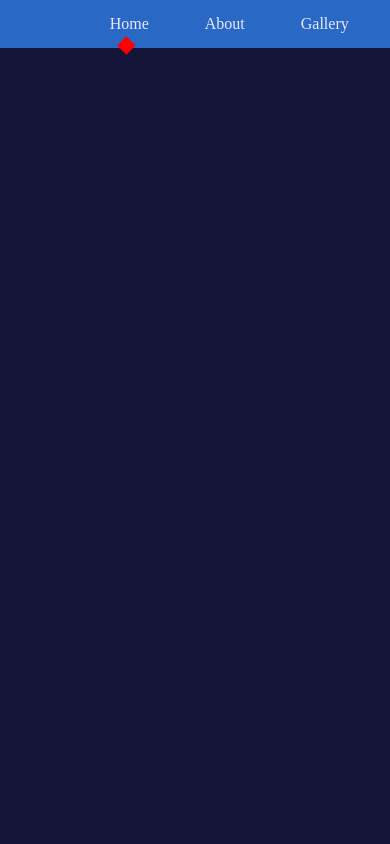
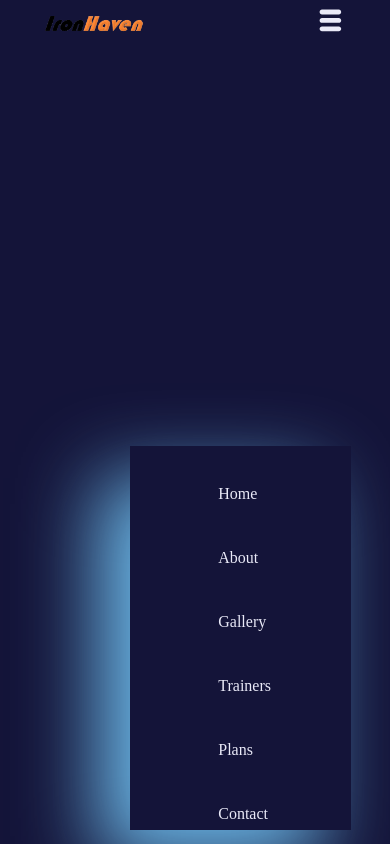
Before and after one commit to pradeepsingroul/MainIronHaven, a React (Create React App) app in the folder ironhaven/: page / in a window 390 px wide. Built offline with nearby package versions, Linux system fonts and the light colour scheme.

Commit message:
Ironman image

```diff
--- a/ironhaven/src/components/Navbar.css
+++ b/ironhaven/src/components/Navbar.css
@@ -1,7 +1,7 @@
 nav{
     height: 3rem;
     width: 100vw;
-    background: rgb(42, 104, 197);
+    background: var(--color-primary);
     display: grid;
     place-items: center;
     position: fixed;
@@ -14,7 +14,7 @@ nav{
     display: flex;
     justify-content: space-between;
     align-items: center;
-    position: relative;
+    position: fixed;
 
 }
 .logo{
@@ -41,9 +41,52 @@ nav{
     display: block;
     width: 0.8rem;
     height: 0.8rem;
-    background: red;
+    background: var(--color-secondary);
     position: absolute;
     left: calc(50% - 0.6rem);
     transform: rotate(45deg);
     margin-top: 0.4rem;
 }
+.nav__toggle-btn{
+    display: none;
+}
+ /* media query (medium ans small screen)*/
+
+ @media screen and (max-width: 1024px) {
+   /* nav{
+    background: red;
+   } */
+   .nav__toggle-btn{
+    display: inline-block;
+    background: transparent;
+    font-size: 1.8rem;
+    cursor: pointer;
+   }
+   .nav__toggle-btn svg{
+    color: var(--color-grey-100);
+   }
+   .nav__links{
+    position: absolute;
+    top: 100%;
+    right: 0;
+    box-shadow:-2rem 2rem 5rem rgb(108, 185, 232) ;
+    flex-direction: column;
+    gap: 0;
+   }
+   .active-nav .active-nav::after{
+    display: none;
+   }
+   .nav__links li{
+    height: 4rem;
+    width: 100%;
+
+   }
+   .nav__links li a{
+    background-color: var(--color-primary);
+    height: 100%;
+    width: 100%;
+    align-items: center;
+    display: flex;
+    padding: 1rem 5rem 1rem 3rem;
+   }
+ }
--- a/ironhaven/src/components/Navbar.jsx
+++ b/ironhaven/src/components/Navbar.jsx
@@ -1,10 +1,14 @@
 import { Link, NavLink } from "react-router-dom"
 import { routes } from "../data"
+import {TiThMenu} from 'react-icons/ti'
 import './Navbar.css'
 import logo from '../images/logo.png'
+import { useState } from "react"
 
 
 export default function Navbar() {
+
+    const [isShowing,setIsShowing] = useState(false)
 
     return <nav>
 
@@ -13,11 +17,13 @@ export default function Navbar() {
             <Link className="logo" to="/">
                 <img src={logo} alt="" />
             </Link>
-            <ul className="nav__links">
+            {!isShowing ? <ul className="nav__links">
                 {routes.map((item, index) => {
                     return <li><NavLink to={item.path} className={({isActive})=> isActive ? 'active-nav' : ''} key={index}>{item.component}</NavLink></li>
                 })}
-            </ul>
+            </ul> : null}
+            <button className="nav__toggle-btn" onClick={()=> setIsShowing(!isShowing)}><TiThMenu/></button>
+
         </div>
     </nav>
 }
```
Also changed, not shown: ironhaven/src/components/Header.css (added, +54 -0 lines), ironhaven/src/components/Header.jsx (added, +26 -0 lines), ironhaven/src/images/IronMan.png (added).
